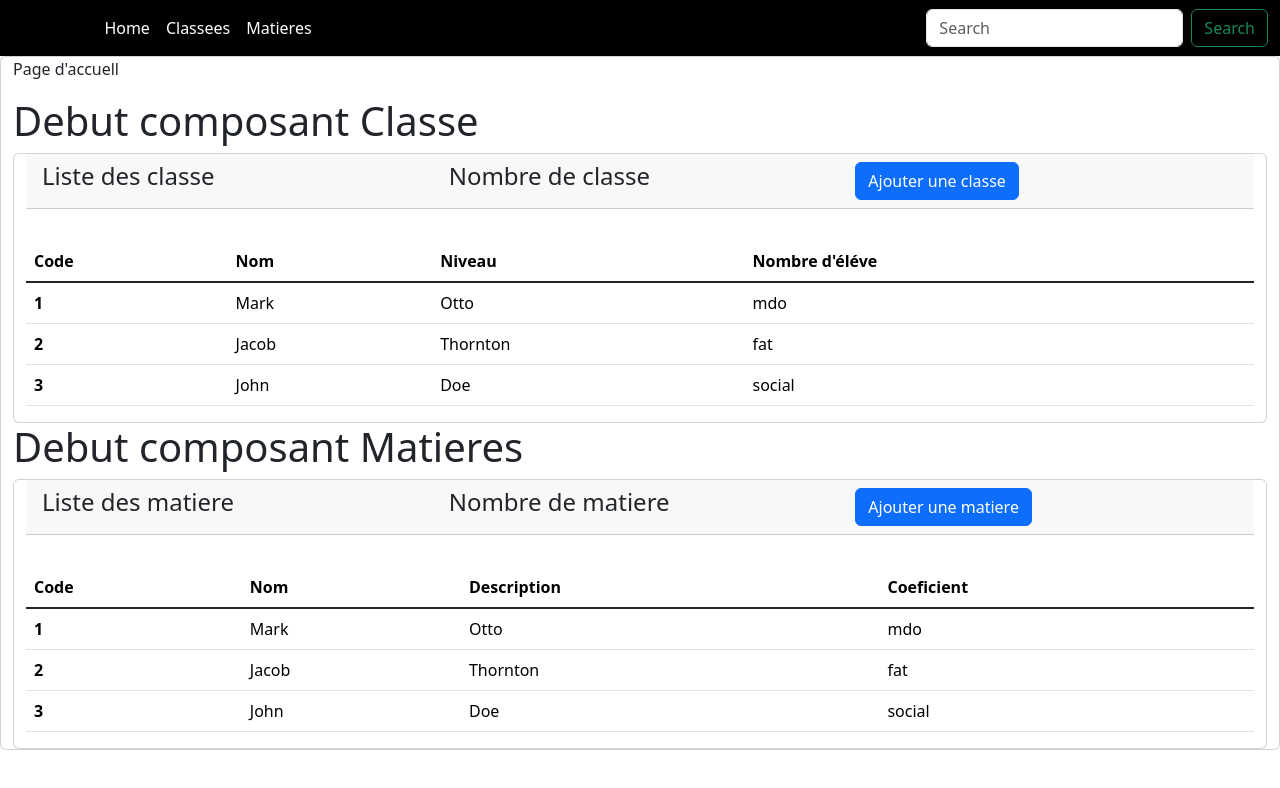
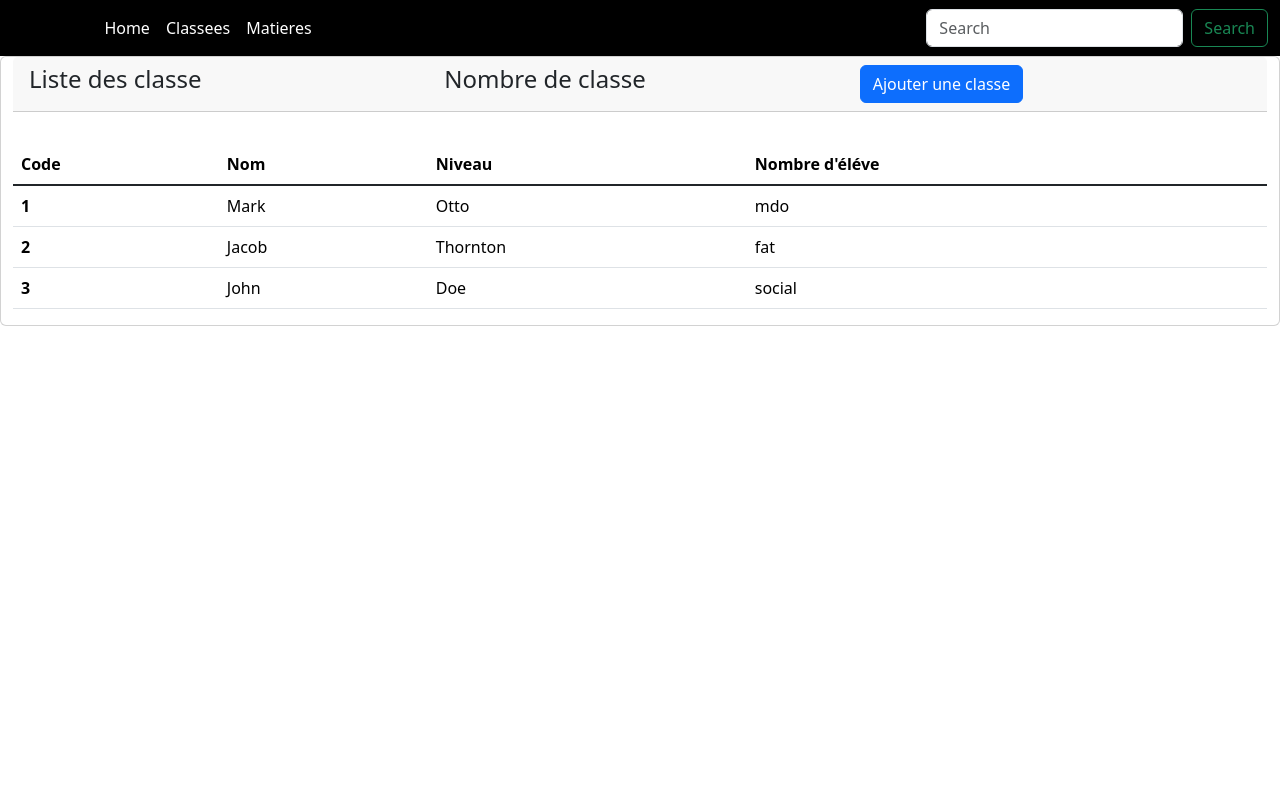
Before and after one commit to catmEnseignant/2025_angular_isep_diamniadio, an Angular app in the folder fatou_bob/: page / in a window 1280 px wide. Shown: the top 788 px of the page. Built offline with nearby package versions, Linux system fonts and the light colour scheme.

Commit message:
projet avec les classer merci

```diff
--- a/fatou_bob/src/app/app.component.html
+++ b/fatou_bob/src/app/app.component.html
@@ -8,13 +8,13 @@
       <div class="collapse navbar-collapse" id="navbarSupportedContent">
         <ul class="navbar-nav me-auto mb-2 mb-lg-0">
           <li class="nav-item">
-            <a class="nav-link active text-white" aria-current="page" href="#">Home</a>
+            <a class="nav-link active text-white" aria-current="page" routerLink="/">Home</a>
           </li>
           <li class="nav-item">
-            <a class="nav-link text-white" href="#">Classees</a>
+            <a class="nav-link text-white" routerLink="/liste-classes">Classees</a>
           </li>
           <li class="nav-item">
-            <a class="nav-link text-white" href="#">Matieres</a>
+            <a class="nav-link text-white" routerLink="/liste-matieres">Matieres</a>
           </li>
 
         </ul>
@@ -25,13 +25,4 @@
       </div>
     </div>
   </nav>
-  <div class="card container-fluid">
-    <p>Page d'accuell</p>
-
-    <h1>Debut composant Classe</h1>
-    <app-classe></app-classe>
-
-    <h1>Debut composant Matieres</h1>
-    <app-matiere></app-matiere>
-
-  </div>
+  <router-outlet></router-outlet>
--- a/fatou_bob/src/app/app.component.ts
+++ b/fatou_bob/src/app/app.component.ts
@@ -1,11 +1,11 @@
 import { Component } from '@angular/core';
-import { RouterOutlet } from '@angular/router';
+import { RouterModule, RouterOutlet } from '@angular/router';
 import { ClasseComponent } from './classe/classe.component';
 import { MatiereComponent } from './matiere/matiere.component';
 
 @Component({
   selector: 'app-root',
-  imports: [RouterOutlet,ClasseComponent,MatiereComponent],
+  imports: [RouterModule,RouterOutlet],
   templateUrl: './app.component.html',
   styleUrl: './app.component.css'
 })
--- a/fatou_bob/src/app/app.routes.ts
+++ b/fatou_bob/src/app/app.routes.ts
@@ -1,3 +1,11 @@
 import { Routes } from '@angular/router';
+import path from 'path';
+import { ClasseComponent } from './classe/classe.component';
+import { MatiereComponent } from './matiere/matiere.component';
+import { AppComponent } from './app.component';
 
-export const routes: Routes = [];
+export const routes: Routes = [
+    {path:"liste-classes",component:ClasseComponent},
+    {path:"liste-matieres",component:MatiereComponent},
+    {path:"",component:ClasseComponent},
+];
```
